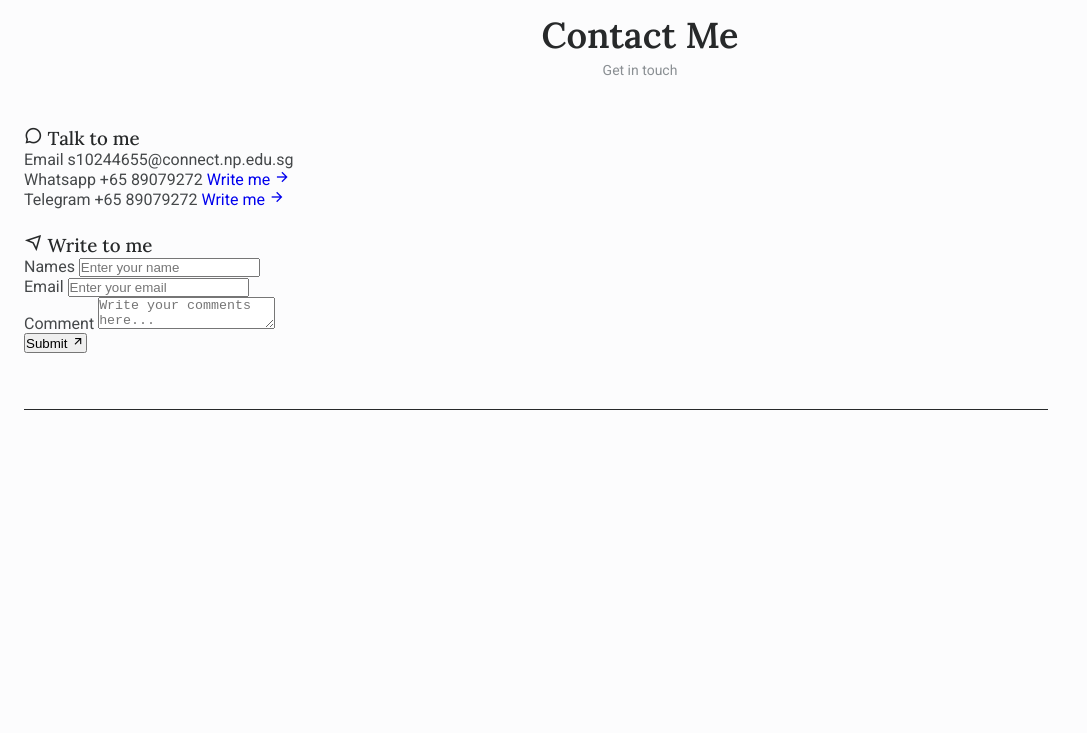
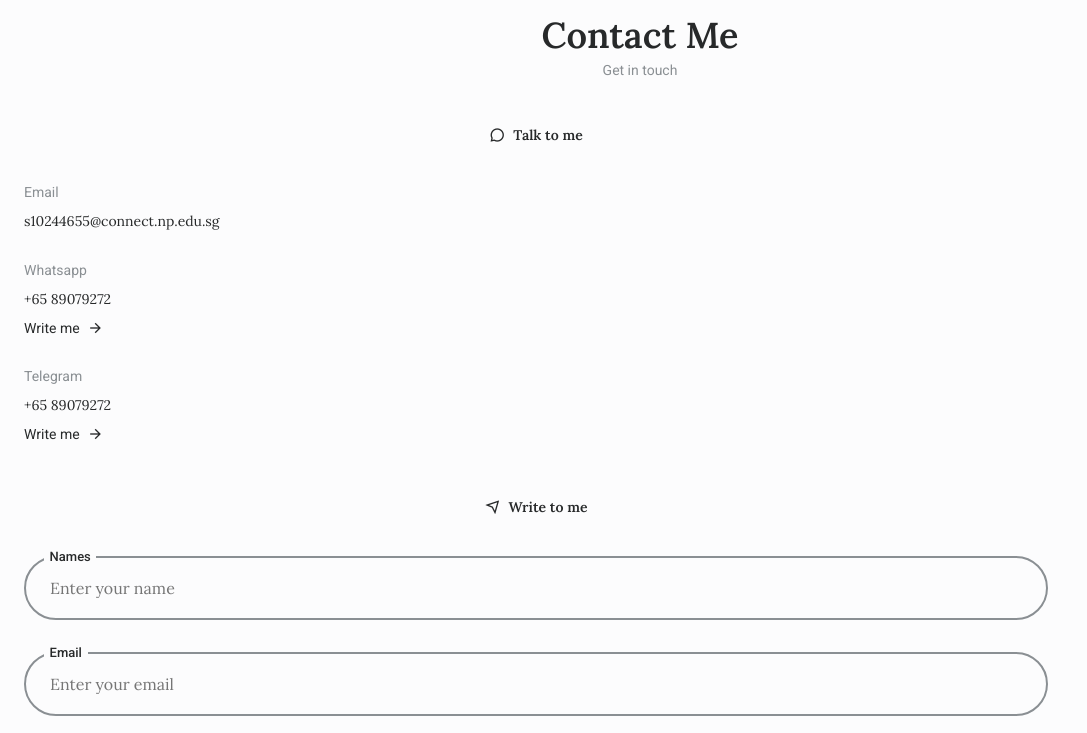
Before and after one commit to bingenk/Personal-Website, a plain HTML site: page index.html in a window 1280 px wide. Shown: the part 4780-5513 px from the top of the page, without its empty margins (0-1087 px from the left). Before the commit the page ends 5230 px from the top, so only its background shows below. Drawn offline with nearby package versions, Linux system fonts and the light colour scheme.

Commit message:
Contact CSS wrap

```diff
--- a/assets/css/styles.css
+++ b/assets/css/styles.css
@@ -637,7 +637,130 @@ body.dark-theme {
   color: var(--text-color-light);
 }
 /*=============== CONTACT ===============*/
+.contact__container {
+  row-gap: 3.5rem;
+}
 
+.contact__title {
+  display: flex;
+  justify-content: center;
+  align-items: center;
+  column-gap: 0.5rem;
+  font-size: var(--small-font-size);
+  font-weight: var(--font-semi-bold);
+  margin-bottom: 2.5rem;
+}
+
+.contact__title i {
+  font-size: 1rem;
+  font-weight: initial;
+}
+
+.contact__info,
+.contact__data,
+.contact__form {
+  display: grid;
+}
+
+.contact__info {
+  row-gap: 2rem;
+}
+
+.contact__data {
+  row-gap: 0.75rem;
+}
+
+.contact__data-title {
+  font-size: var(--small-font-size);
+  color: var(--text-color-light);
+}
+
+.contact__data-info {
+  font-size: var(--small-font-size);
+  font-family: var(--title-font);
+  color: var(--title-color);
+}
+
+.contact__button {
+  width: max-content;
+  display: inline-flex;
+  align-items: center;
+  column-gap: 0.5rem;
+  color: var(--title-color);
+  font-size: var(--small-font-size);
+}
+
+.contact__button i {
+  font-size: 1rem;
+  transition: transform 0.3s;
+}
+
+.contact__button:hover i {
+  transform: translateX(0.25rem);
+}
+
+.contact__form {
+  position: relative;
+  row-gap: 2rem;
+}
+
+.contact__form-div {
+  position: relative;
+  height: 4rem;
+}
+
+.contact__form-input {
+  position: absolute;
+  top: 0;
+  left: 0;
+  width: 100%;
+  height: 100%;
+  border: 2px solid var(--text-color-light);
+  border-radius: 2rem;
+  padding: 1.5rem;
+  font-size: var(--normal-font-size);
+  font-family: var(--title-font);
+  color: var(--title-color);
+  background: none;
+  outline: none;
+  z-index: 1;
+}
+
+.contact__form-tag {
+  position: absolute;
+  top: -0.75rem;
+  left: 1.25rem;
+  z-index: 10;
+  background-color: var(--body-color);
+  color: var(--title-color);
+  font-size: var(--smaller-font-size);
+  font-weight: var(--font-medium);
+  padding: 0.35rem;
+}
+
+.contact__form-area {
+  height: 10rem;
+}
+
+.contact__form-area textarea {
+  resize: none;
+}
+
+.contact__form .contact__button {
+  border: none;
+  background: none;
+  font-size: var(--h2-font-size);
+  font-family: var(--title-font);
+  font-weight: var(--font-semi-bold);
+  cursor: pointer;
+  outline: none;
+  margin-top: 0.75rem;
+}
+
+.contact__form .contact__button i {
+  font-size: 1.5rem;
+  font-weight: initial;
+}
 /* Status color */
 
 /*=============== FOOTER ===============*/
```
